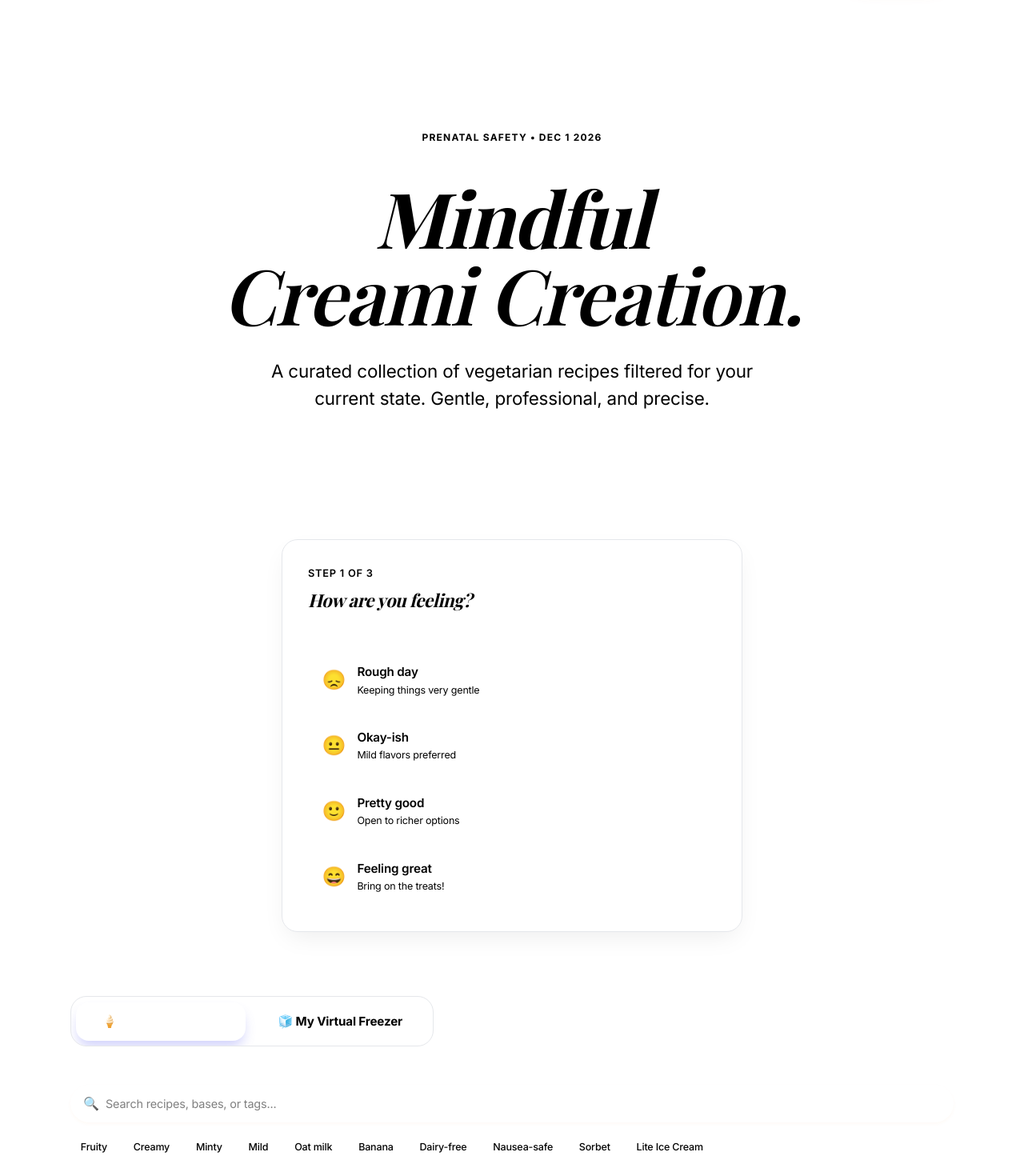
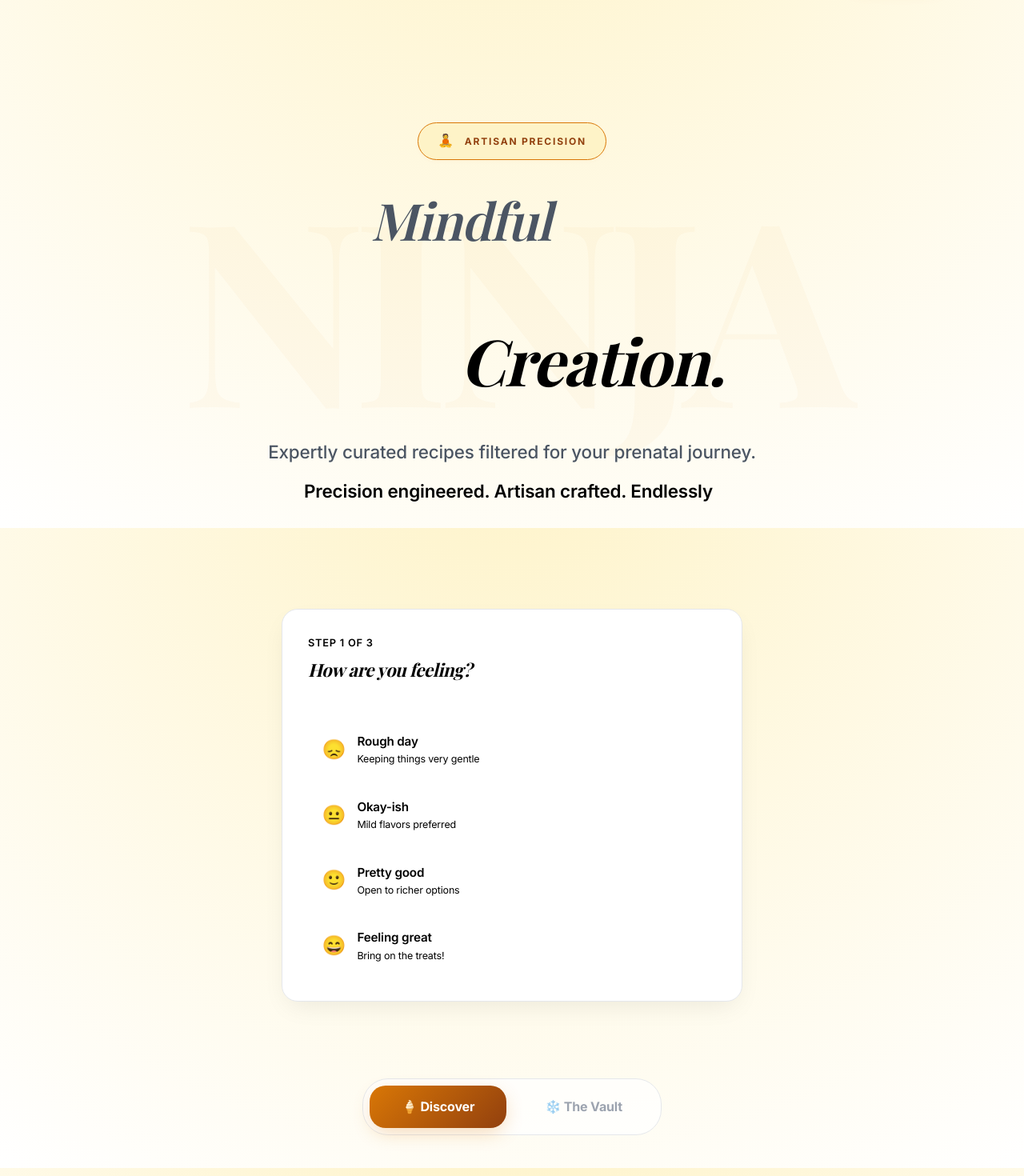
Before and after one commit to suraj-davariya/yogi-ninja, a Next.js app in the folder web/: page / in a window 1280 px wide. Shown: the part 140-1610 px from the top of the page at 80% size. Built offline with nearby package versions, Linux system fonts and the light colour scheme; a web font is replaced by a local one.

Commit message:
🏗️ layout: implement artisan hero experience and glassmorphism tabs

```diff
--- a/web/src/app/page.tsx
+++ b/web/src/app/page.tsx
@@ -1,9 +1,10 @@
 "use client";
 
-import { useState } from "react";
+import { useState, useEffect } from "react";
 import NauseaCheckIn from "./components/NauseaCheckIn";
 import VirtualFreezer from "./components/VirtualFreezer";
 import TagSearch from "./components/TagSearch";
+import Typewriter from "./components/Typewriter";
 
 type NauseaLevel = "severe" | "moderate" | "mild" | "none";
 type DairyTolerance = "yes" | "plant-only" | "no";
@@ -17,66 +18,161 @@
 export default function Home() {
   const [checkInResult, setCheckInResult] = useState<CheckInResult | null>(null);
   const [activeTab, setActiveTab] = useState<"recipes" | "freezer">("recipes");
+  const [initializing, setInitializing] = useState(true);
+
+  useEffect(() => {
+    // Artificial initialization for brand effect
+    const timer = setTimeout(() => setInitializing(false), 2500);
+    return () => clearTimeout(timer);
+  }, []);
+
+  if (initializing) {
+    return (
+      <div style={{
+        height: "100vh",
+        display: "flex",
+        flexDirection: "column",
+        alignItems: "center",
+        justifyContent: "center",
+        background: "var(--color-background)"
+      }}>
+        <div style={{ width: "20rem" }}>
+          <Typewriter
+            variant="glitch"
+            lines="INITIALIZING RECIPE ENGINE..."
+            className="mono-font"
+            style={{ fontSize: "0.875rem", color: "var(--color-primary)", letterSpacing: "0.1em" }}
+          />
+          <div style={{
+            height: "2px",
+            width: "100%",
+            background: "var(--color-border)",
+            marginTop: "1rem",
+            overflow: "hidden",
+            position: "relative"
+          }}>
+            <div className="skeleton-shimmer" style={{ position: "absolute", inset: 0 }} />
+          </div>
+        </div>
+      </div>
+    );
+  }
 
   return (
-    <div>
-      {/* Hero */}
+    <div className="animate-fade-slide" style={{ maxWidth: "80rem", margin: "0 auto", padding: "0 2rem" }}>
+      {/* Hero Section */}
       <section
         id="hero"
         style={{
           textAlign: "center",
-          padding: "8rem 0 6rem",
-          marginBottom: "4rem",
-          position: "relative"
+          padding: "10rem 0 8rem",
+          position: "relative",
+          overflow: "hidden"
         }}
       >
+        {/* Typographical Backdrop Layer */}
+        <div className="hero-backdrop-text" style={{ fontSize: "25vw" }}>
+          NINJA
+        </div>
+
         <div
+          className="animate-fade-slide"
           style={{
             display: "inline-flex",
             alignItems: "center",
             gap: "0.75rem",
-            background: "var(--stone-200)",
-            color: "var(--brand-primary)",
-            borderRadius: "9999px",
+            background: "var(--color-primary-soft)",
+            color: "var(--color-primary-deep)",
+            borderRadius: "var(--radius-pill)",
             padding: "0.6rem 1.5rem",
             fontSize: "0.75rem",
             fontWeight: 800,
-            letterSpacing: "0.1em",
+            letterSpacing: "0.15em",
             textTransform: "uppercase",
-            marginBottom: "2rem",
+            marginBottom: "3rem",
+            border: "1px solid var(--color-primary)",
+            boxShadow: "var(--shadow-sm)"
           }}
         >
-          Prenatal Safety • Dec 1 2026
+          <span style={{ fontSize: "1rem" }}>🧘</span> Artisan Precision
         </div>
+
+        <div style={{ position: "relative", marginBottom: "4rem" }}>
           <h1
+            style={{
+              fontSize: "clamp(4rem, 15vw, 10rem)",
+              lineHeight: 0.85,
+              letterSpacing: "-0.06em",
+              margin: 0,
+              display: "flex",
+              flexDirection: "column",
+              alignItems: "center"
+            }}
+          >
+            <span
               className="display-font"
               style={{
-            fontSize: "clamp(3rem, 10vw, 6rem)",
-            color: "var(--text-primary)",
-            margin: "0 0 2rem",
-            lineHeight: 1,
+                fontSize: "0.4em",
+                fontStyle: "italic",
+                fontWeight: 600,
+                color: "var(--color-text-secondary)",
+                marginBottom: "-0.1em",
+                marginLeft: "-2em"
               }}
             >
-          Mindful <br />
-          <span style={{ fontStyle: "italic", fontWeight: 400 }}>Creami Creation.</span>
+              Mindful
+            </span>
+            <span
+              className="typewriter--gradient"
+              style={{
+                fontWeight: 900,
+                fontFamily: "Inter, sans-serif",
+                textTransform: "uppercase"
+              }}
+            >
+              <Typewriter
+                variant="manifesto"
+                lines="CREAMI"
+                startDelay={800}
+              />
+            </span>
+            <span
+              className="display-font"
+              style={{
+                fontSize: "0.5em",
+                fontWeight: 700,
+                color: "var(--color-accent)",
+                marginTop: "-0.2em",
+                marginLeft: "2.5em"
+              }}
+            >
+              Creation.
+            </span>
           </h1>
-        <p
+        </div>
+
+        <div
           style={{
             fontSize: "1.4rem",
-            color: "var(--text-secondary)",
+            color: "var(--color-text-secondary)",
             maxWidth: "40rem",
             margin: "0 auto",
             lineHeight: 1.5,
-            fontWeight: 400,
-            fontFamily: "var(--font-sans)"
+            fontWeight: 500,
+            minHeight: "4.5rem"
           }}
         >
-          A curated collection of vegetarian recipes filtered for your current state.
-          Gentle, professional, and precise.
-        </p>
+          <p style={{ margin: "0 0 1rem" }}>Expertly curated recipes filtered for your prenatal journey.</p>
+          <Typewriter
+            variant="whisper"
+            lines="Precision engineered. Artisan crafted. Endlessly yours."
+            startDelay={1800}
+            style={{ color: "var(--color-text-primary)", fontWeight: 600 }}
+          />
+        </div>
       </section>
 
-      {/* Daily check-in */}
+      {/* Daily Check-In Flow */}
       {!checkInResult ? (
         <section
           id="check-in-section"
@@ -84,7 +180,7 @@
             display: "flex",
             flexDirection: "column",
             alignItems: "center",
-            marginBottom: "5rem",
+            marginBottom: "6rem",
           }}
         >
           <NauseaCheckIn onComplete={(result) => setCheckInResult(result as CheckInResult)} />
@@ -94,48 +190,50 @@
           id="check-in-summary"
           className="yogi-card"
           style={{
-            padding: "1rem 1.5rem",
+            padding: "1.25rem 2rem",
             display: "flex",
             alignItems: "center",
             justifyContent: "space-between",
             flexWrap: "wrap",
-            gap: "1rem",
-            marginBottom: "3rem",
-            borderLeft: "4px solid var(--yogi-violet)"
+            gap: "1.5rem",
+            marginBottom: "4rem",
+            borderLeft: "6px solid var(--color-primary)",
+            background: "var(--color-surface-glass)",
+            backdropFilter: "blur(8px)"
           }}
         >
-          <div style={{ display: "flex", gap: "1rem", alignItems: "center" }}>
-            <div style={{ fontSize: "1.5rem" }}>🧠</div>
-            <p style={{ margin: 0, fontSize: "0.95rem", color: "var(--text-primary)", fontWeight: 500 }}>
-              Recipes matched to your check-in:
-              <span style={{ color: "var(--yogi-violet)", fontWeight: 700, marginLeft: "0.5rem" }}>
+          <div style={{ display: "flex", gap: "1.25rem", alignItems: "center" }}>
+            <div style={{ fontSize: "2rem" }}>✨</div>
+            <div>
+              <p style={{ margin: "0 0 0.25rem", fontSize: "0.75rem", fontWeight: 800, color: "var(--color-primary)", textTransform: "uppercase", letterSpacing: "0.1em" }}>Active Profile</p>
+              <p style={{ margin: 0, fontSize: "1.1rem", color: "var(--color-text-primary)", fontWeight: 600 }}>
                 {checkInResult.nausea} nausea • {checkInResult.dairy} dairy • {checkInResult.flavor}
-              </span>
               </p>
+            </div>
           </div>
           <button
             id="check-in-reset"
             onClick={() => setCheckInResult(null)}
             className="yogi-btn-ghost"
-            style={{ padding: "0.5rem 1.25rem", fontSize: "0.8rem" }}
+            style={{ padding: "0.6rem 1.5rem", fontSize: "0.875rem" }}
           >
-            Update Profile
+            Update Check-In
           </button>
         </section>
       )}
 
-      {/* Tab bar */}
+      {/* Main Experience Tabs */}
       <div
         id="main-tabs"
         role="tablist"
-        className="yogi-card"
+        className="glass-panel"
         style={{
           display: "flex",
           gap: "0.5rem",
-          padding: "0.4rem",
+          padding: "0.5rem",
           width: "fit-content",
-          marginBottom: "3rem",
-          borderRadius: "1.25rem",
+          margin: "0 auto 4rem",
+          borderRadius: "var(--radius-xl)",
           boxShadow: "var(--shadow-lg)"
         }}
       >
@@ -147,27 +245,27 @@
             aria-selected={activeTab === tab}
             onClick={() => setActiveTab(tab)}
             style={{
-              padding: "0.75rem 2rem",
-              borderRadius: "1rem",
+              padding: "0.875rem 2.5rem",
+              borderRadius: "var(--radius-lg)",
               border: "none",
               cursor: "pointer",
               fontWeight: 700,
-              fontSize: "0.95rem",
-              transition: "all 0.4s cubic-bezier(0.4, 0, 0.2, 1)",
+              fontSize: "1rem",
+              transition: "all var(--duration-medium) cubic-bezier(0.4, 0, 0.2, 1)",
               background: activeTab === tab
-                ? "var(--gradient-primary)"
+                ? "var(--gradient-cta)"
                 : "transparent",
-              color: activeTab === tab ? "#fff" : "var(--text-muted)",
-              boxShadow: activeTab === tab ? "0 10px 15px -3px rgba(99, 102, 241, 0.3)" : "none"
+              color: activeTab === tab ? "var(--color-text-inverse)" : "var(--color-text-muted)",
+              boxShadow: activeTab === tab ? "var(--shadow-cta)" : "none"
             }}
           >
-            {tab === "recipes" ? "🍦 Discover Recipes" : "🧊 My Virtual Freezer"}
+            {tab === "recipes" ? "🍦 Discover" : "❄️ The Vault"}
           </button>
         ))}
       </div>
 
-      {/* Tab content */}
-      <div id="tab-content">
+      {/* Experience Content */}
+      <div id="tab-content" style={{ paddingBottom: "8rem" }}>
         {activeTab === "recipes" && (
           <TagSearch
             nauseaFilter={checkInResult?.nausea ?? null}
```
Also changed, not shown: web/src/app/layout.tsx (+19 -25 lines). Lines whose indentation alone changed are shown as unchanged.
